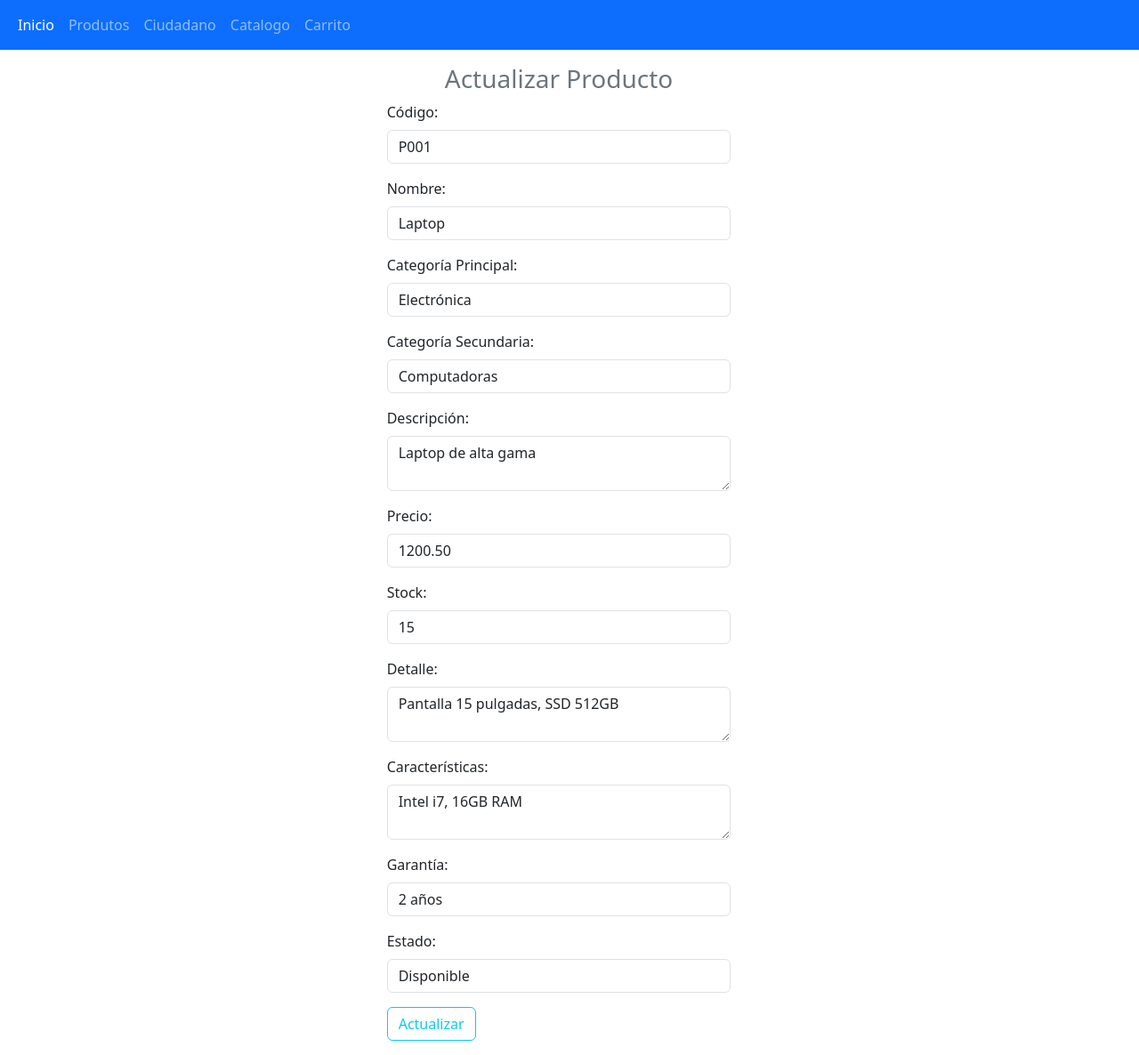
After one commit to William19D/CarritoDeCompras, a PHP site: page /actualizarProducto.php?id=1 in a window 1280 px wide. The commit adds this page. Shown: the whole page at 89% size. Run offline with PHP 8.4, Linux system fonts and the light colour scheme; data comes from the database, SQL or seed files in the repository; some libraries are stand-ins or nearby versions.

Commit message:
funcionalidad de actualizarProducto

```diff
--- /dev/null
+++ b/actualizarProducto.php
@@ -0,0 +1,117 @@
+<?php
+include "conexion.php";
+
+// Verificamos si se ha pasado el ID como parámetro en la URL
+if (isset($_GET["id"])) {
+    $id = $_GET["id"];
+
+    // Consultamos el producto a modificar
+    $sql = $conexion->query("SELECT * FROM producto WHERE id = $id");
+
+    // Verificar si se encontraron resultados
+    if ($sql->num_rows > 0) {
+        $datos = $sql->fetch_object();
+    } else {
+        echo "<div class='alert alert-danger'>Producto no encontrado.</div>";
+        exit();
+    }
+} else {
+    echo "<div class='alert alert-danger'>ID no proporcionado.</div>";
+    exit();
+}
+
+// Verificamos si se ha enviado el formulario para actualizar los datos
+if ($_SERVER['REQUEST_METHOD'] == 'POST' && isset($_POST['btnActualizar'])) {
+    // Obtener los datos del formulario
+    $codigo = $_POST['codigo'];
+    $nombre = $_POST['nombre'];
+    $categoriaPrincipal = $_POST['categoriaPrincipal'];
+    $categoriaSecundaria = $_POST['categoriaSecundaria'];
+    $descripcion = $_POST['descripcion'];
+    $precio = $_POST['precio'];
+    $stock = $_POST['stock'];
+    $detalle = $_POST['detalle'];
+    $caracteristicas = $_POST['caracteristicas'];
+    $garantia = $_POST['garantia'];
+    $estado = $_POST['estado'];
+
+    // Actualizamos el producto en la base de datos
+    $updateSQL = $conexion->prepare("UPDATE producto SET codigo = ?, nombre = ?, categoriaPrincipal = ?, categoriaSecundaria = ?, descripcion = ?, precio = ?, stock = ?, detalle = ?, caracteristicas = ?, garantia = ?, estado = ? WHERE id = ?");
+    $updateSQL->bind_param("sssssdissssi", $codigo, $nombre, $categoriaPrincipal, $categoriaSecundaria, $descripcion, $precio, $stock, $detalle, $caracteristicas, $garantia, $estado, $id);
+
+    // Ejecutar la consulta
+    if ($updateSQL->execute()) {
+        echo '<div class="alert alert-success">Producto actualizado exitosamente</div>';
+        header("Location: productos.php");  // Redirige a la lista de productos después de la actualización
+    } else {
+        echo '<div class="alert alert-danger">Error al actualizar el producto: ' . $conexion->error . '</div>';
+    }
+}
+?>
+
+<!DOCTYPE html>
+<html lang="es">
+<head>
+    <meta charset="UTF-8">
+    <meta name="viewport" content="width=device-width, initial-scale=1.0">
+    <link href="https://cdn.jsdelivr.net/npm/bootstrap@5.3.3/dist/css/bootstrap.min.css" rel="stylesheet" integrity="sha384-QWTKZyjpPEjISv5WaRU9OFeRpok6YctnYmDr5pNlyT2bRjXh0JMhjY6hW+ALEwIH" crossorigin="anonymous">
+    <script src="https://kit.fontawesome.com/e3700bf5e9.js" crossorigin="anonymous"></script>
+    <title>Actualizar Producto</title>
+</head>
+<body>
+<?php include "navbar.php"; ?>
+
+<div class="container-fluid row">
+    <form class="col-4 p-3 m-auto" method="POST">
+        <fieldset>
+            <h3 class="text-center text-secondary">Actualizar Producto</h3>
+            <div class="mb-3">
+                <label class="form-label">Código:</label>
+                <input type="text" class="form-control" name="codigo" value="<?= $datos->codigo ?>" required>
+            </div>
+            <div class="mb-3">
+                <label class="form-label">Nombre:</label>
+                <input type="text" class="form-control" name="nombre" value="<?= $datos->nombre ?>" required>
+            </div>
+            <div class="mb-3">
+                <label class="form-label">Categoría Principal:</label>
+                <input type="text" class="form-control" name="categoriaPrincipal" value="<?= $datos->categoriaPrincipal ?>" required>
+            </div>
+            <div class="mb-3">
+                <label class="form-label">Categoría Secundaria:</label>
+                <input type="text" class="form-control" name="categoriaSecundaria" value="<?= $datos->categoriaSecundaria ?>" required>
+            </div>
+            <div class="mb-3">
+                <label class="form-label">Descripción:</label>
+                <textarea class="form-control" name="descripcion" required><?= $datos->descripcion ?></textarea>
+            </div>
+            <div class="mb-3">
+                <label class="form-label">Precio:</label>
+                <input type="text" class="form-control" name="precio" value="<?= $datos->precio ?>" required>
+            </div>
+            <div class="mb-3">
+                <label class="form-label">Stock:</label>
+                <input type="text" class="form-control" name="stock" value="<?= $datos->stock ?>" required>
+            </div>
+            <div class="mb-3">
+                <label class="form-label">Detalle:</label>
+                <textarea class="form-control" name="detalle" required><?= $datos->detalle ?></textarea>
+            </div>
+            <div class="mb-3">
+                <label class="form-label">Características:</label>
+                <textarea class="form-control" name="caracteristicas" required><?= $datos->caracteristicas ?></textarea>
+            </div>
+            <div class="mb-3">
+                <label class="form-label">Garantía:</label>
+                <input type="text" class="form-control" name="garantia" value="<?= $datos->garantia ?>" required>
+            </div>
+            <div class="mb-3">
+                <label class="form-label">Estado:</label>
+                <input type="text" class="form-control" name="estado" value="<?= $datos->estado ?>" required>
+            </div>
+            <button type="submit" class="btn btn-outline-info m-auto" name="btnActualizar" value="ok">Actualizar</button>
+        </fieldset>
+    </form>
+</div>
+</body>
+</html>
--- a/carroCompras.php
+++ b/carroCompras.php
@@ -156,7 +156,7 @@ if ($_SERVER['REQUEST_METHOD'] == 'POST' && isset($_POST['btnGuardar'])) {
                 <td><?= $datos->subtotal ?></td>
                 <td><?= $datos->total ?></td>
                 <td>
-                    <a href="actualizar.php?id=<?= $datos->id ?>" class="btn btn-small btn-warning"><i class="fa-solid fa-pen-to-square"></i></a>
+                    <a href="actualizarCarro.php?id=<?= $datos->id ?>" class="btn btn-small btn-warning"><i class="fa-solid fa-pen-to-square"></i></a>
                     <a href="eliminar/eliminarCarrito.php?=<?= $datos->codigo ?>" class="btn btn-small btn-danger"><i class="fa-solid fa-eraser"></i></a>
                 </td>
             </tr>
--- a/catalogoPreferencias.php
+++ b/catalogoPreferencias.php
@@ -108,7 +108,7 @@ include "navbar.php";
                 <td><?= $datos->oferta ?></td>
                 <td><?= $datos->codigoBarras ?></td>
                 <td>
-                    <a href="actualizar.php?id=<?= $datos->id ?>" class="btn btn-small btn-warning"><i class="fa-solid fa-pen-to-square"></i></a>
+                    <a href="actualizarCatalogo.php?id=<?= $datos->id ?>" class="btn btn-small btn-warning"><i class="fa-solid fa-pen-to-square"></i></a>
                     <a href="eliminar/eliminarCatalogo.php?id=<?= $datos->id ?>" class="btn btn-small btn-danger"><i class="fa-solid fa-eraser"></i></a>
                 </td>
             </tr>
--- a/eliminar.php
+++ b/eliminar.php
@@ -1,5 +1,6 @@
 <?php
       include "conexion.php";
+      include "navbar.php";
       if(!empty($_GET["id"])){
             $id = $_GET["id"];
             $sql= $conexion->query("DELETE FROM producto WHERE id=$id");
--- a/index.php
+++ b/index.php
@@ -54,7 +54,7 @@ $sql = $conexion->query("SELECT id, codigo, nombre, categoriaPrincipal, categori
             <td><?= $datos->garantia ?></td>
             <td><?= $datos->estado ?></td>
             <td>
-                <a href="actualizar.php?id=<?= $datos->id ?>" class="btn btn-small btn-warning"><i class="fa-solid fa-pen-to-square"></i></a>
+                <a href="actualizarProducto.php?id=<?= $datos->id ?>" class="btn btn-small btn-warning"><i class="fa-solid fa-pen-to-square"></i></a>
                 <a href="eliminar.php?id=<?= $datos->id ?>" class="btn btn-small btn-danger"><i class="fa-solid fa-eraser"></i></a>
             </td>
         </tr>
--- a/productos.php
+++ b/productos.php
@@ -134,7 +134,7 @@ $sql = $conexion->query("SELECT id, codigo, nombre, categoriaPrincipal, categori
             <td><?= $datos->garantia ?></td>
             <td><?= $datos->estado ?></td>
             <td>
-                <a href="actualizar.php?id=<?= $datos->id ?>" class="btn btn-small btn-warning"><i class="fa-solid fa-pen-to-square"></i></a>
+                <a href="actualizarProducto.php?id=<?= $datos->id ?>" class="btn btn-small btn-warning"><i class="fa-solid fa-pen-to-square"></i></a>
                 <a href="eliminar.php?id=<?= $datos->id ?>" class="btn btn-small btn-danger"><i class="fa-solid fa-eraser"></i></a>
             </td>
         </tr>
```
Also changed, not shown: actualizar.php (deleted, +0 -55 lines).
